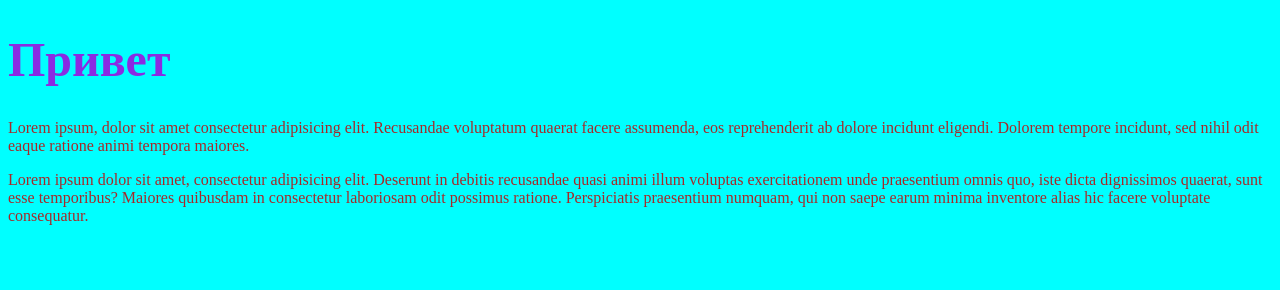
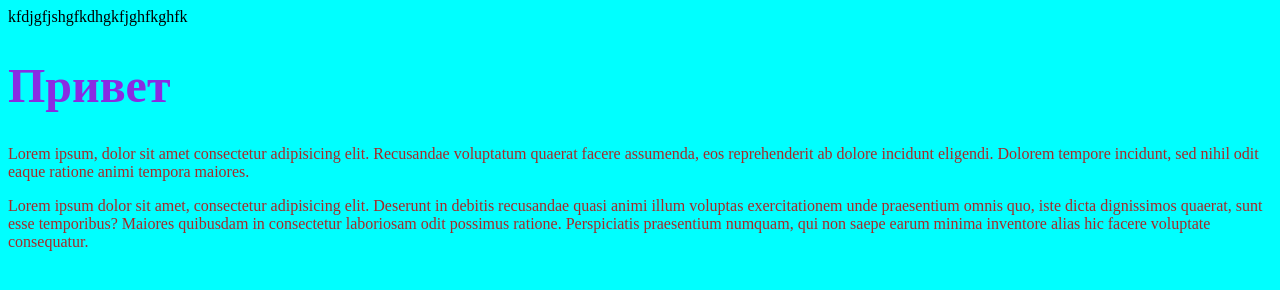
Before and after one commit to DanilFaizov/test, a plain HTML site: page index.html in a window 1280 px wide. Drawn offline with Linux system fonts and the light colour scheme.

Commit message:
Update index.html

```diff
--- a/index.html
+++ b/index.html
@@ -8,6 +8,7 @@
     <link rel="stylesheet" href="css/style.css">
 </head>
 <body>
+    <span>kfdjgfjshgfkdhgkfjghfkghfk</span>
     <h1>Привет </h1>
     <p>Lorem ipsum, dolor sit amet consectetur adipisicing elit. Recusandae voluptatum quaerat facere assumenda, eos reprehenderit ab dolore
         incidunt eligendi. Dolorem tempore incidunt, sed nihil odit eaque ratione animi tempora maiores.</p>
```
